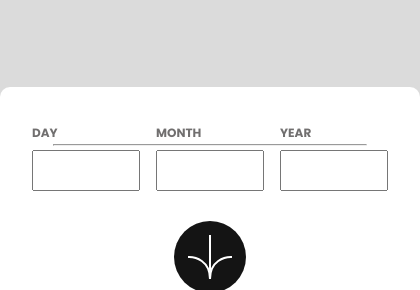
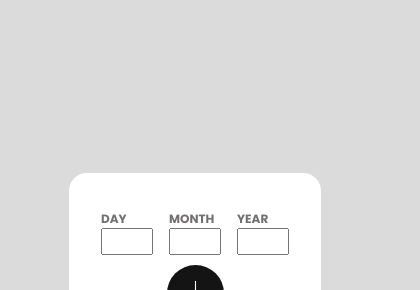
Before and after one commit to lazy4gyan/age-calculator-app-main, a plain HTML site: page index.html in a window 390 px wide. Shown: the part 80-370 px from the top of the page, 420 px wide, since content can reach past the window. Drawn offline with Linux system fonts and the light colour scheme.

Commit message:
added mobile responsive

```diff
--- a/index.html
+++ b/index.html
@@ -3,8 +3,6 @@
   <head>
     <meta charset="UTF-8" />
     <meta name="viewport" content="width=device-width, initial-scale=1.0" />
-    <!-- displays site properly based on user's device -->
-
     <link
       rel="icon"
       type="image/png"
@@ -12,34 +10,31 @@
       href="./assets/images/favicon-32x32.png"
     />
     <link rel="stylesheet" href="./style.css" />
-
-    <title>Frontend Mentor | Age calculator app</title>
-
-    <!-- Feel free to remove these styles or customise in your own stylesheet 👍 -->
+    <title>Age calculator app</title>
   </head>
   <body>
     <main>
       <section class="section-input">
         <label for="date">
           Day
-          <input id="day" type="number" min="1" max="31" />
+          <input id="day" aria-describedby="day-input" type="number" min="1" max="31" />
           <p class="error"></p>
         </label>
         <label for="month">
           Month
-          <input id="month" type="number" min="1" max="12" />
+          <input id="month" aria-describedby="month-input" type="number" min="1" max="12" />
           <p class="error"></p>
         </label>
         <label for="year">
           Year
-          <input id="year" type="number" min="1900" max="2024" />
+          <input id="year" aria-describedby="year-input" type="number" min="1900" max="2024" />
           <p class="error"></p>
         </label>
       </section>
       <section class="section-breaker">
         <hr />
-        <div id="calculate" class="direction">
-          <img src="./assets/images/icon-arrow.svg" alt="" />
+        <div id="calculate" aria-label="calculate-age" class="direction">
+          <img src="./assets/images/icon-arrow.svg" alt="Calculate age" />
         </div>
       </section>
       <section class="section-output">
@@ -48,79 +43,6 @@
         <p><mark id="d">-- </mark>days</p>
       </section>
     </main>
-    <script>
-      const inputDay = document.getElementById("day").value;
-      const inputMonth = document.getElementById("month").value;
-      const inputYear = document.getElementById("year").value;
-      const calculateButton = document.querySelector("#calculate");
-
-      const errors = document.querySelectorAll(".error");
-      const labels = document.querySelectorAll("label");
-      const inputs = document.querySelectorAll("input");
-
-      const currentDate = new Date();
-
-      function calculateAge() {
-        const enteredDate = new Date(`${inputDay}/${inputMonth}/${inputYear}`);
-        if (inputDay === "" && inputMonth === "" && inputYear === "") {
-          errors.forEach(
-            (error) => (error.innerHTML = "This field is required.")
-          );
-          labels.forEach((label) => (label.style.color = "hsl(0, 100%, 67%)"));
-          return;
-        } else {
-          errors.forEach((error) => (error.innerHTML = ""));
-          labels.forEach((label) => (label.style.color = "hsl(0, 1%, 44%)"));
-        }
-
-        let years = currentDate.getFullYear() - enteredDate.getFullYear();
-        let months = currentDate.getMonth() - enteredDate.getMonth();
-        let days = currentDate.getDate() - enteredDate.getDate();
-
-        if (days < 0) {
-          months--;
-          days += new Date(
-            currentDate.getFullYear(),
-            currentDate.getMonth(),
-            0
-          ).getDate();
-        }
-
-        if (months < 0) {
-          years--;
-          months += 12;
-        }
-
-        document.querySelector("#yr").innerHTML = `${years} `;
-        document.querySelector("#mo").innerHTML = `${months} `;
-        document.querySelector("#d").innerHTML = `${days} `;
-      }
-
-      calculateButton.addEventListener("click", calculateAge);
-
-      inputs.forEach((input, index) => {
-        input.addEventListener("input", () => {
-          if (input.id === "day") {
-            if (input.value < 1 || input.value > 31) {
-              errors[index].innerHTML = "Invalid day";
-            } else {
-              errors[index].textContent = "";
-            }
-          } else if (input.id === "month") {
-            if (input.value < 1 || input.value > 12) {
-              errors[index].textContent = "Invalid month";
-            } else {
-              errors[index].textContent = "";
-            }
-          } else if (input.id === "year") {
-            if (input.value < 1900 || input.value > 2024) {
-              errors[index].textContent = "Invalid year";
-            } else {
-              errors[index].textContent = "";
-            }
-          }
-        });
-      });
-    </script>
+    <script type="text/javascript" src="./main.js"></script>
   </body>
 </html>
--- /dev/null
+++ b/main.js
@@ -0,0 +1,69 @@
+const calculateButton = document.querySelector("#calculate");
+
+const errors = document.querySelectorAll(".error");
+const labels = document.querySelectorAll("label");
+const inputs = document.querySelectorAll("input");
+
+const currentDate = new Date();
+
+function calculateAge() {
+  const inputDay = document.getElementById("day").value;
+  const inputMonth = document.getElementById("month").value;
+  const inputYear = document.getElementById("year").value;
+  const enteredDate = new Date(`${inputMonth}/${inputDay}/${inputYear}`);
+  if (inputDay === "" && inputMonth === "" && inputYear === "") {
+    errors.forEach((error) => (error.innerHTML = "This field is required."));
+    labels.forEach((label) => (label.style.color = "hsl(0, 100%, 67%)"));
+    return;
+  } else {
+    errors.forEach((error) => (error.innerHTML = ""));
+    labels.forEach((label) => (label.style.color = "hsl(0, 1%, 44%)"));
+  }
+
+  let years = currentDate.getFullYear() - enteredDate.getFullYear();
+  let months = currentDate.getMonth() - enteredDate.getMonth();
+  let days = currentDate.getDate() - enteredDate.getDate();
+
+  if (days < 0) {
+    months--;
+    days += new Date(
+      currentDate.getFullYear(),
+      currentDate.getMonth(),
+      0
+    ).getDate();
+  }
+
+  if (months < 0) {
+    years--;
+    months += 12;
+  }
+  document.querySelector("#yr").innerHTML = `${years} `;
+  document.querySelector("#mo").innerHTML = `${months} `;
+  document.querySelector("#d").innerHTML = `${days} `;
+}
+
+calculateButton.addEventListener("click", calculateAge);
+
+inputs.forEach((input, index) => {
+  input.addEventListener("input", () => {
+    if (input.id === "day") {
+      if (input.value < 1 || input.value > 31) {
+        errors[index].innerHTML = "Invalid day";
+      } else {
+        errors[index].textContent = "";
+      }
+    } else if (input.id === "month") {
+      if (input.value < 1 || input.value > 12) {
+        errors[index].textContent = "Invalid month";
+      } else {
+        errors[index].textContent = "";
+      }
+    } else if (input.id === "year") {
+      if (input.value < 1900 || input.value > 2024) {
+        errors[index].textContent = "Invalid year";
+      } else {
+        errors[index].textContent = "";
+      }
+    }
+  });
+});
--- a/style.css
+++ b/style.css
@@ -23,24 +23,26 @@
 
 body {
   box-sizing: border-box;
-  display: grid;
-  place-items: center;
-  height: 98vh;
+  display: flex;
+  justify-content: center;
+  align-items: center;
+  height: 99vh;
   background-color: var(--light-grey);
   font-family: var(--font-one);
   font-size: 16px;
 }
 
 main {
-  background-color: var(--white);
+  width: 100%;
   font-weight: 600;
   padding: 2rem;
-  border-top-left-radius: 10px;
-  border-top-right-radius: 10px;
-  border-bottom-left-radius: 10px;
+  border-top-left-radius: 18px;
+  border-top-right-radius: 18px;
+  border-bottom-left-radius: 18px;
   border-bottom-right-radius: 25%;
+  background-color: var(--white);
+  margin: 0 34rem;
 }
-
 label {
   display: flex;
   flex-direction: column;
@@ -49,44 +51,36 @@
   color: var(--smokey-grey);
   font-size: 12px;
 }
-
 input {
   font-size: 32px;
   margin-top: 0.5rem;
   font-weight: 700;
   width: 6.5rem;
 }
-
 img {
   width: 100%;
 }
-
 hr {
   flex-grow: 1;
   color: var(--light-grey);
 }
-
 p {
   font-size: 3.5rem;
   font-family: var(--font-four);
 }
-
 mark {
   background-color: transparent;
   color: var(--purple);
 }
-
 .section-input {
   display: inline-flex;
   gap: 1rem;
   margin-right: 6.5rem;
 }
-
 .section-breaker {
   display: flex;
   align-items: center;
 }
-
 .direction {
   width: 2rem;
   height: 2rem;
@@ -95,17 +89,14 @@
   cursor: pointer;
   background-color: var(--off-black);
 }
-
 .direction:hover {
   transform: scale(1.1);
   background-color: var(--purple);
 }
-
 .section-output {
   display: flex;
   flex-direction: column;
 }
-
 .error {
   color: var(--light-red);
   font-family: var(--font-five);
@@ -115,31 +106,37 @@
 }
 
 @media screen and (max-width: 550px) {
+  input {
+    max-width: 3rem;
+    font-size: 20px;
+    margin: 0;
+  }
+  label {
+    padding: 0;
+  }
+  p {
+    font-size: 2rem;
+  }
+  .section-input {
+    width: 100%;
+    margin: 0;
+    display: inline-flex;
+    justify-content: center;
+    margin-bottom: 2rem;
+  }
   .section-breaker {
+    width: 100%;
     display: flex;
+    align-items: center;
     justify-content: center;
-    margin-top: 1rem;
   }
-
-  .section-input {
-    margin-right: 0;
+  .section-output {
+    margin-top: 2rem;
   }
   .direction {
-    width: 40px;
-    height: 40px;
-    background-color: var(--off-black);
+    width: 25px;
+    height: 25px;
+    position: absolute;
     z-index: 2;
-    display: flex;
-    justify-content: center;
-    align-items: center;
-  }
-  hr {
-    color: var(--light-grey);
-    position: absolute;
-    width: 80%;
-    top: 14rem;
-  }
-  img {
-    width: fit-content;
   }
 }
```
Also changed, not shown: 1 other file.
